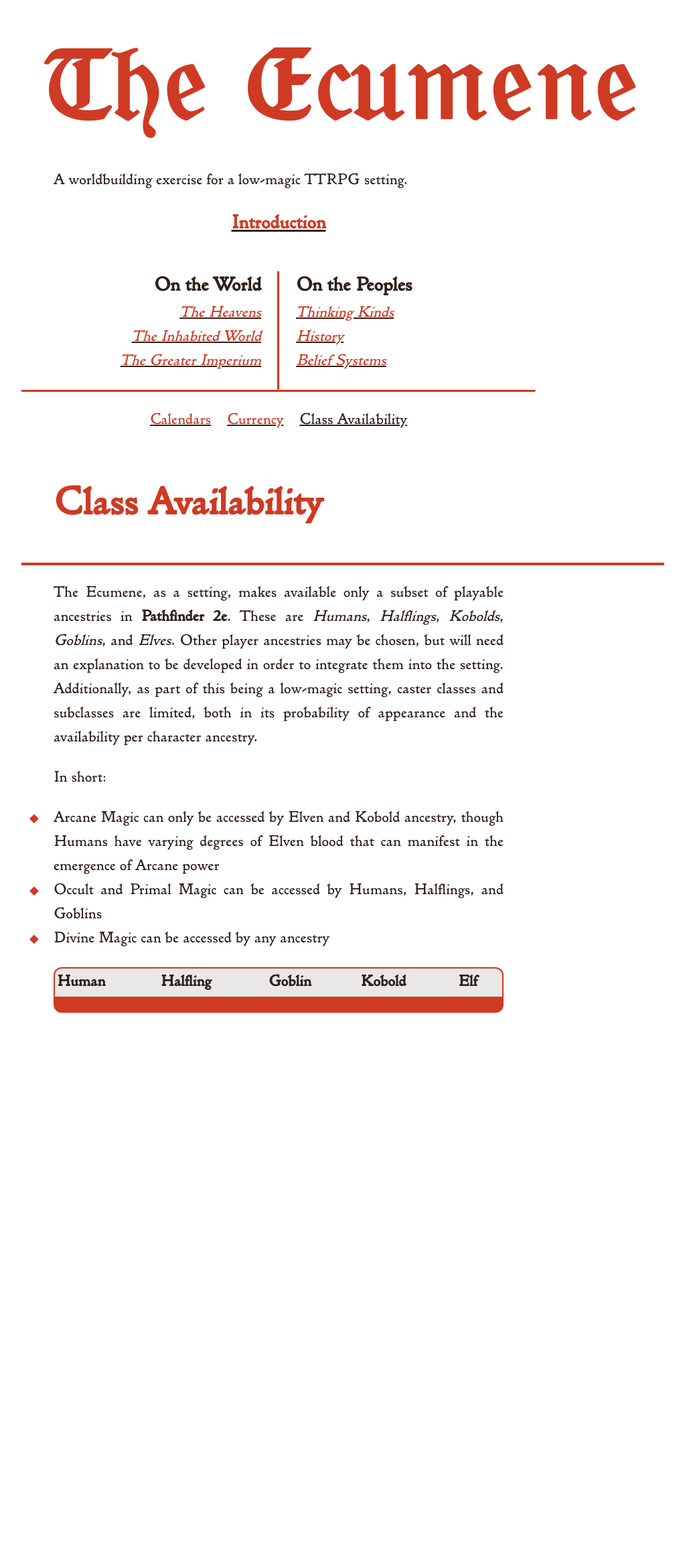
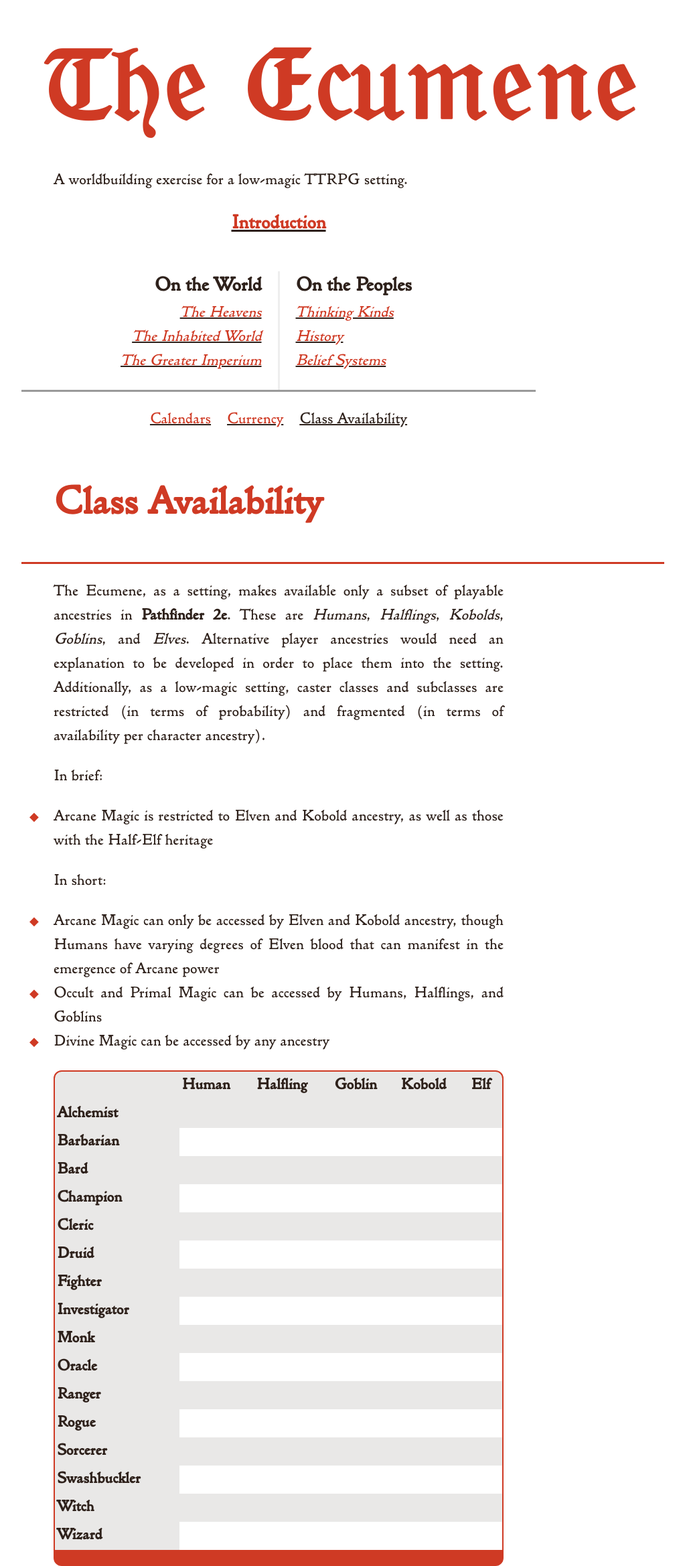
Before and after one commit to kmules1/kmules1.github.io, a Jekyll site: the page built from ecumene/classes.md, in a window 1280 px wide. Shown: the whole page at 67% size, without its empty margins (128-1151 px from the left). Built offline with Jekyll 4.4.1, drawn with Linux system fonts in a browser that asks for light colours; before the commit the page ends 1512 px from its top, so only the background shows below that.

Commit message:
empty table

```diff
--- a/assets/css/ecumene2.scss
+++ b/assets/css/ecumene2.scss
@@ -85,7 +85,7 @@ em.ae {
  */
 
 header {
-	border-bottom:				0.2rem solid var(--red);
+	border-bottom:				0.125rem solid var(--red);
 }
 
 header title-block {
@@ -136,15 +136,14 @@ nav section.right-column {
 nav hr {
 	height:						unset;
 	color:						var(--red);
-	border-left:				0.125rem solid;
+	border-width:				0 0.125rem 0 0;
 	margin:						1rem 0 0;
 }
 
 nav hr.double-column {
 	flex:						2;
 	flex-basis:					100%;
-	border-left:				unset;
-	border-top:					0.125rem solid;
+	border-width:				0.125rem 0 0 0;
 	margin:						0 -2rem 0;
 }
 
@@ -261,7 +260,7 @@ main h2 {
 	grid-template-columns:		2rem auto;
 	margin-inline:				0;
 	max-width:					40rem;
-	border-block-start:			0.2rem solid var(--red);
+	border-block-start:			0.125rem solid var(--red);
 }
 main h2::before {
 	display:					block;
--- a/ecumene/classes.md
+++ b/ecumene/classes.md
@@ -4,7 +4,10 @@ title: Class Availability
 permalink: /ecumene/classes/
 ---
 
-The Ecumene, as a setting, makes available only a subset of playable ancestries in **Pathfinder 2e**. These are *Humans*, *Halflings*, *Kobolds*, *Goblins*, and *Elves*. Other player ancestries may be chosen, but will need an explanation to be developed in order to integrate them into the setting. Additionally, as part of this being a low-magic setting, caster classes and subclasses are limited, both in its probability of appearance and the availability per character ancestry.
+The Ecumene, as a setting, makes available only a subset of playable ancestries in **Pathfinder 2e**. These are *Humans*, *Halflings*, *Kobolds*, *Goblins*, and *Elves*. Alternative player ancestries would need an explanation to be developed in order to place them into the setting. Additionally, as a low-magic setting, caster classes and subclasses are restricted (in terms of probability) and fragmented (in terms of availability per character ancestry).
+
+In brief:
+- Arcane Magic is restricted to Elven and Kobold ancestry, as well as those with the Half-Elf heritage
 
 In short:
 - Arcane Magic can only be accessed by Elven and Kobold ancestry, though Humans have varying degrees of Elven blood that can manifest in the emergence of Arcane power
@@ -13,10 +16,139 @@ In short:
 
 <table>
 	<tr>
+		<th></th>
 		<th>Human</th>
 		<th>Halfling</th>
 		<th>Goblin</th>
 		<th>Kobold</th>
 		<th>Elf</th>
 	</tr>
+	<tr>
+		<th>Alchemist</th>
+		<td></td>
+		<td></td>
+		<td></td>
+		<td></td>
+		<td></td>
+	</tr>
+	<tr>
+		<th>Barbarian</th>
+		<td></td>
+		<td></td>
+		<td></td>
+		<td></td>
+		<td></td>
+	</tr>
+	<tr>
+		<th>Bard</th>
+		<td></td>
+		<td></td>
+		<td></td>
+		<td></td>
+		<td></td>
+	</tr>
+	<tr>
+		<th>Champion</th>
+		<td></td>
+		<td></td>
+		<td></td>
+		<td></td>
+		<td></td>
+	</tr>
+	<tr>
+		<th>Cleric</th>
+		<td></td>
+		<td></td>
+		<td></td>
+		<td></td>
+		<td></td>
+	</tr>
+	<tr>
+		<th>Druid</th>
+		<td></td>
+		<td></td>
+		<td></td>
+		<td></td>
+		<td></td>
+	</tr>
+	<tr>
+		<th>Fighter</th>
+		<td></td>
+		<td></td>
+		<td></td>
+		<td></td>
+		<td></td>
+	</tr>
+	<tr>
+		<th>Investigator</th>
+		<td></td>
+		<td></td>
+		<td></td>
+		<td></td>
+		<td></td>
+	</tr>
+	<tr>
+		<th>Monk</th>
+		<td></td>
+		<td></td>
+		<td></td>
+		<td></td>
+		<td></td>
+	</tr>
+	<tr>
+		<th>Oracle</th>
+		<td></td>
+		<td></td>
+		<td></td>
+		<td></td>
+		<td></td>
+	</tr>
+	<tr>
+		<th>Ranger</th>
+		<td></td>
+		<td></td>
+		<td></td>
+		<td></td>
+		<td></td>
+	</tr>
+	<tr>
+		<th>Rogue</th>
+		<td></td>
+		<td></td>
+		<td></td>
+		<td></td>
+		<td></td>
+	</tr>
+	<tr>
+		<th>Sorcerer</th>
+		<td></td>
+		<td></td>
+		<td></td>
+		<td></td>
+		<td></td>
+	</tr>
+	<tr>
+		<th>Swashbuckler</th>
+		<td></td>
+		<td></td>
+		<td></td>
+		<td></td>
+		<td></td>
+	</tr>
+	<tr>
+		<th>Witch</th>
+		<td></td>
+		<td></td>
+		<td></td>
+		<td></td>
+		<td></td>
+	</tr>
+	<tr>
+		<th>Wizard</th>
+		<td></td>
+		<td></td>
+		<td></td>
+		<td></td>
+		<td></td>
+	</tr>
 </table>
```
